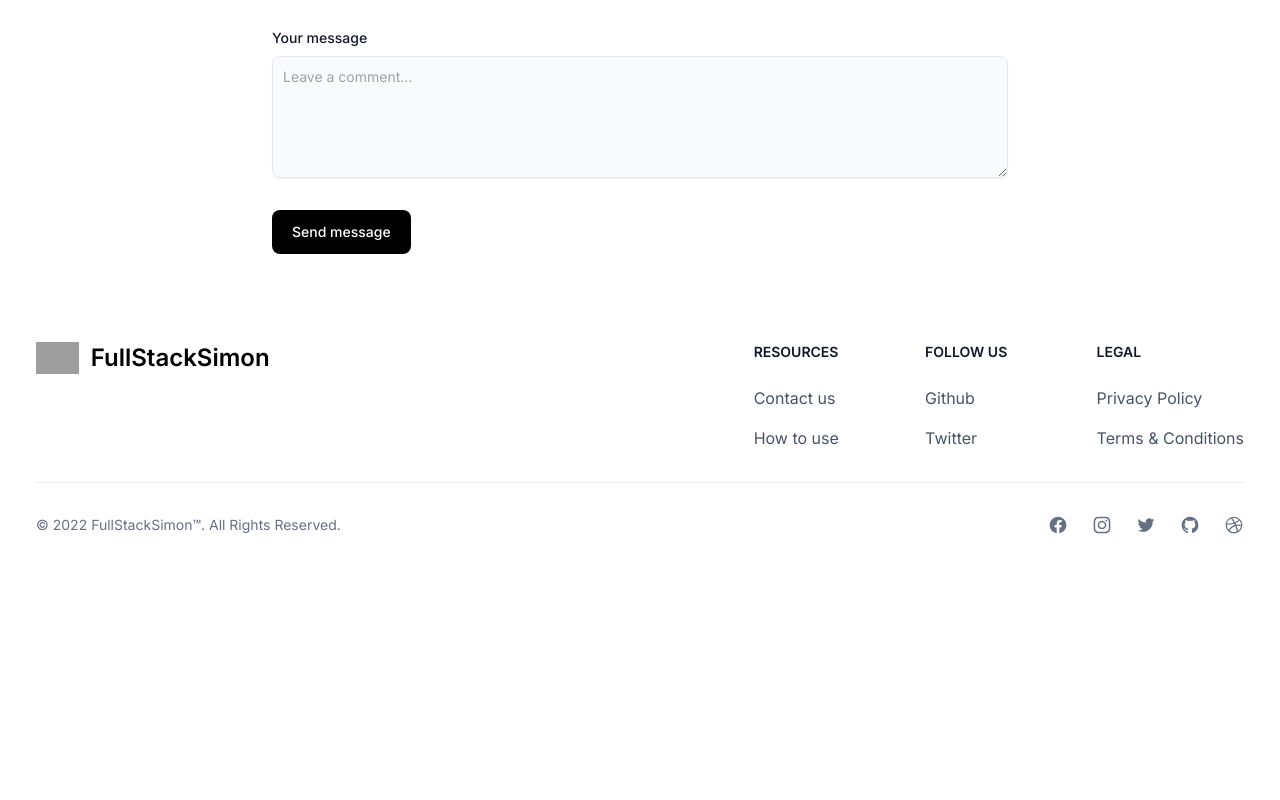
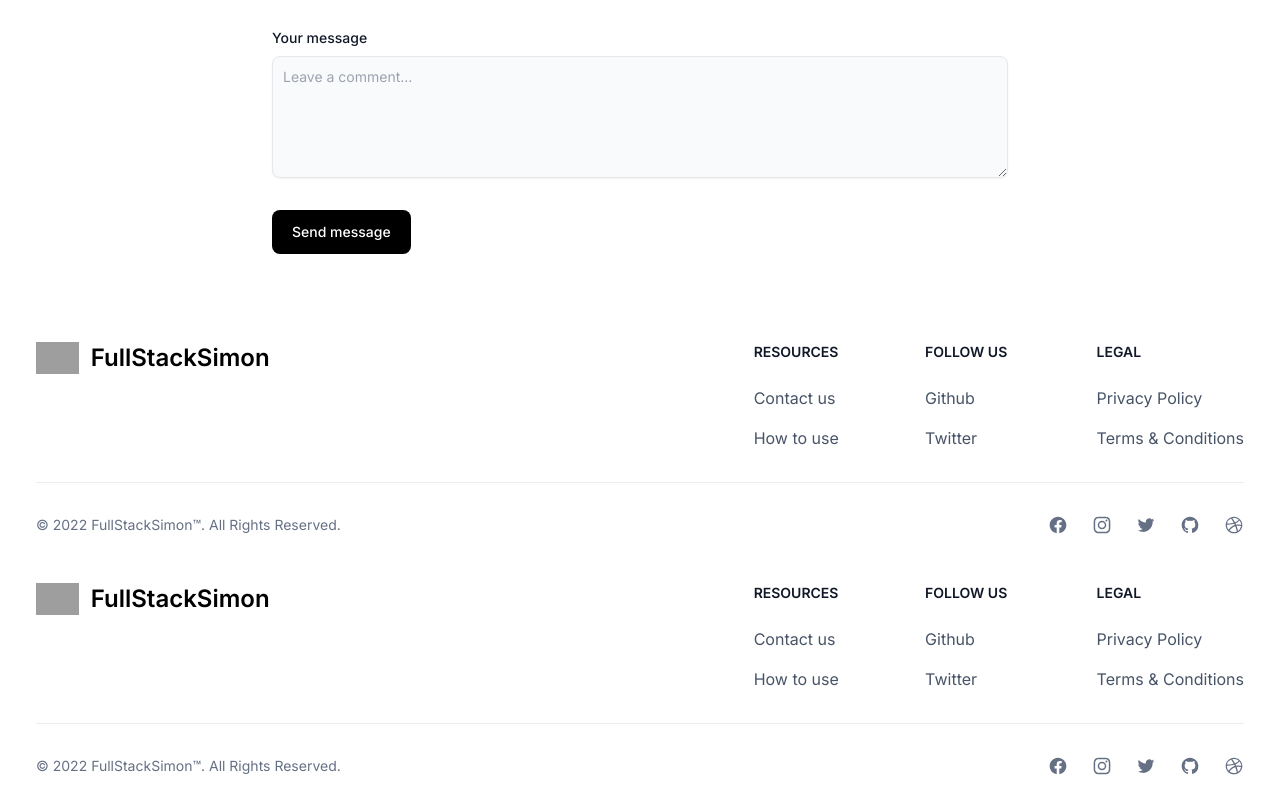
Before and after one commit to FullStackSimonIO/amazon-price-tracker, a Next.js app: page /contact in a window 1280 px wide. Shown: the part 420-1220 px from the top of the page. Before the commit the page ends 979 px from the top, so only its background shows below. Built offline with nearby package versions, Linux system fonts and the light colour scheme; grey boxes are pictures that could not be loaded.

Commit message:
frontend updates

```diff
--- a/app/layout.tsx
+++ b/app/layout.tsx
@@ -25,7 +25,10 @@ export default function RootLayout({
   return (
     <html lang="en">
       <body className={inter.className}>
-        <main className="px-3">{children}</main>
+        <main className="px-3">
+          {children}
+          <Footer />
+        </main>
       </body>
     </html>
   );
```
